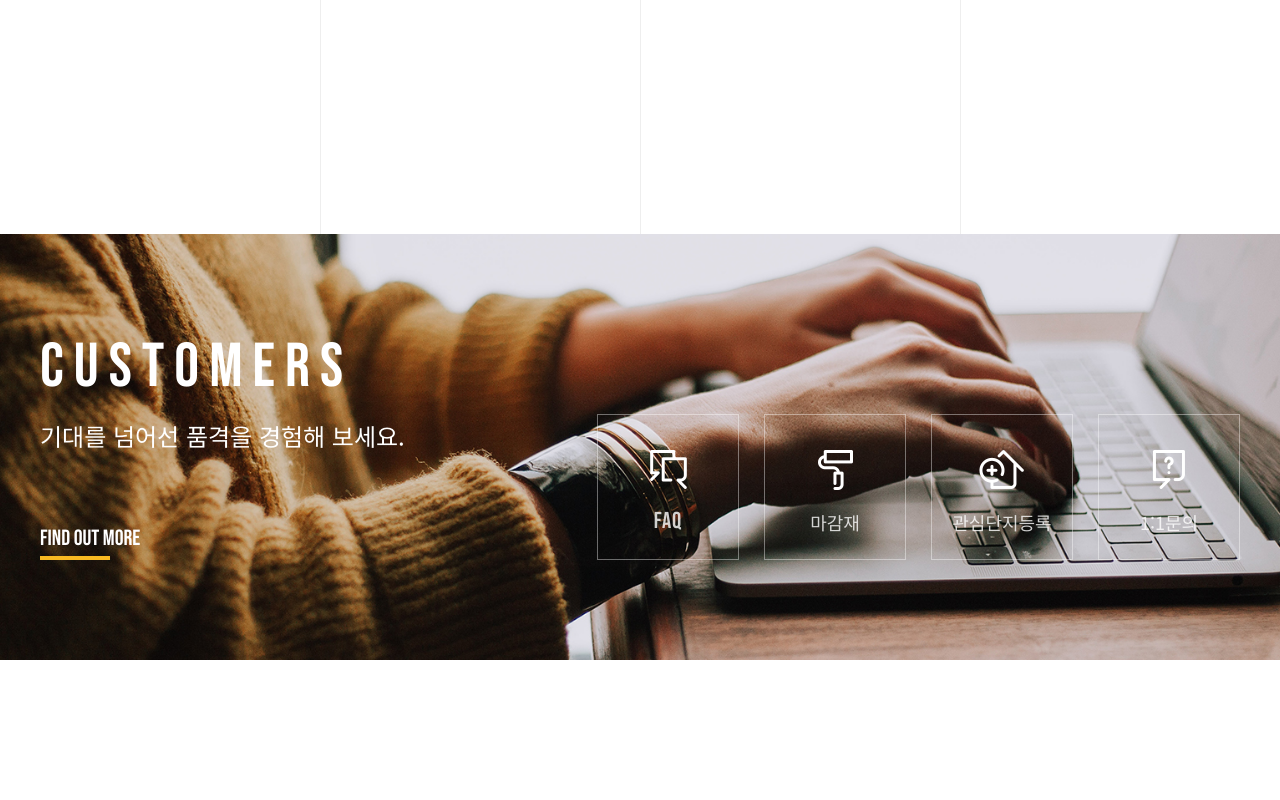
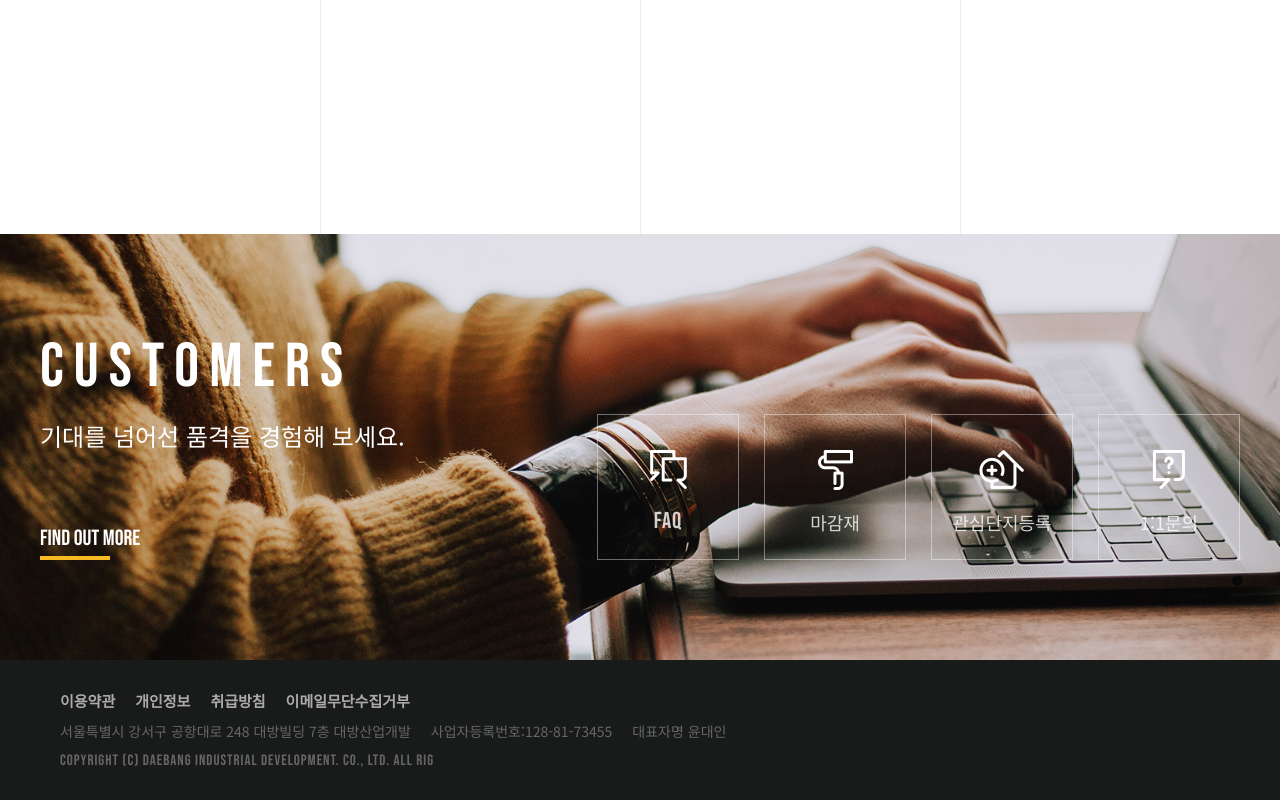
Before and after one commit to yangpado/project-daebang, a plain HTML site: page index.html in a window 1280 px wide. Shown: the part 5430-6230 px from the top of the page. Before the commit the page ends 6090 px from the top, so only its background shows below. Drawn offline with Linux system fonts and the light colour scheme.

Commit message:
CSS footer

```diff
--- a/css/main.css
+++ b/css/main.css
@@ -1303,3 +1303,29 @@ header.on .gnb ul.inner.on{
     0%{transform:scale(0.4); opacity:0;}
     50%{transform:scale(0.4); opacity:0;}
 }
+
+/* footer */
+footer{
+    background-color: #191a1a;
+    padding:30px 60px;
+    color:#666;
+}
+footer ul{
+    clear:both;
+    margin-bottom:10px;
+    overflow:hidden;
+}
+footer ul:first-child{
+    font-weight:bold;
+    color:#aaa;
+    font-size:15px;
+}
+footer ul li{
+    float:left;
+    margin-right:20px;
+}
+footer p{
+    clear:both;
+    font-size:15px;
+    letter-spacing:1px;
+}
--- a/index.html
+++ b/index.html
@@ -269,6 +269,21 @@
                 </div>
             </div>
         </section>
+        <!-- footer -->
+        <footer>
+            <ul>
+                <li>이용약관</li>
+                <li>개인정보</li>
+                <li>취급방침</li>
+                <li>이메일무단수집거부</li>
+            </ul>
+            <ul>
+                <li>서울특별시 강서구 공항대로 248 대방빌딩 7층 대방산업개발</li>
+                <li>사업자등록번호:128-81-73455</li>
+                <li>대표자명 윤대인</li>
+            </ul>
+            <p class="en">COPYRIGHT (C) DAEBANG INDUSTRIAL DEVELOPMENT. CO., LTD. ALL RIG</p>
+        </footer>
     </div>
 </body>
 </html>
```
